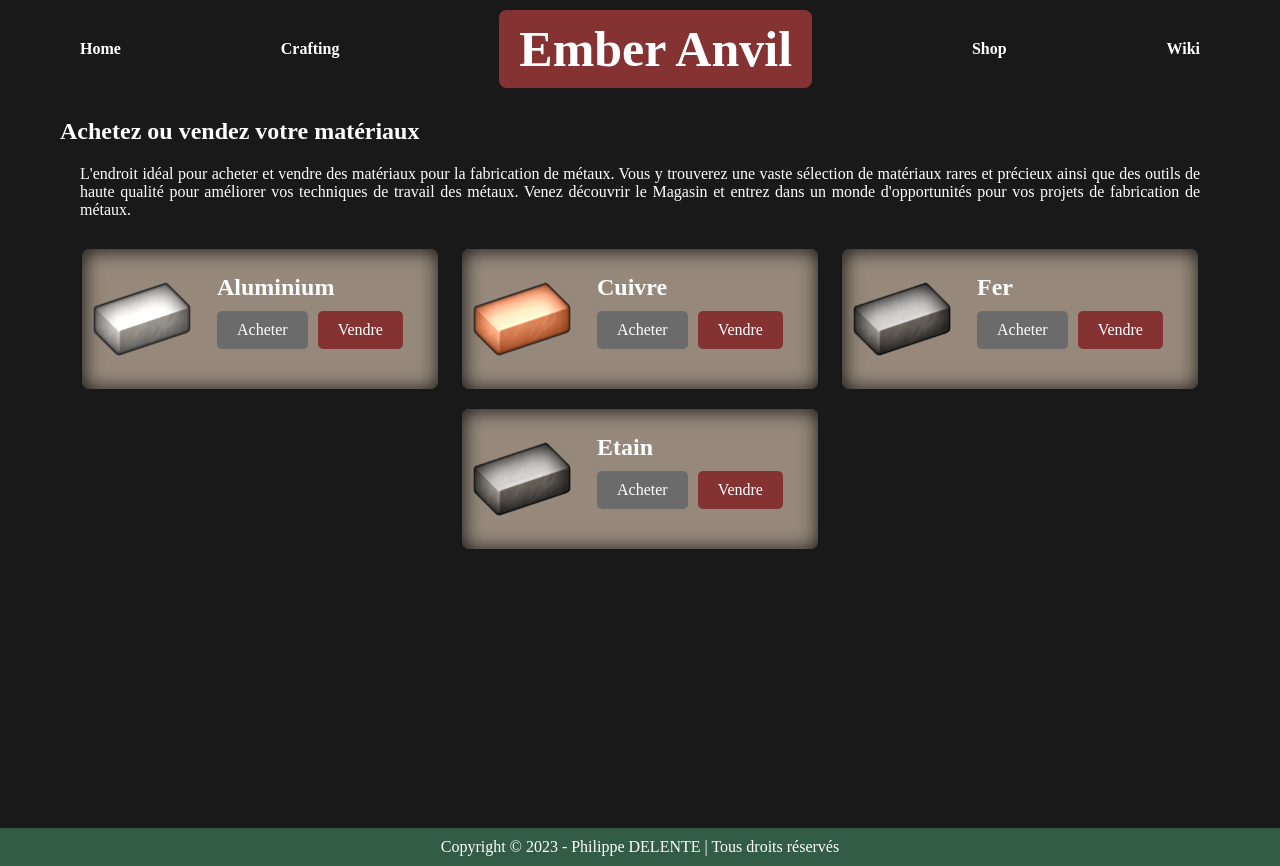
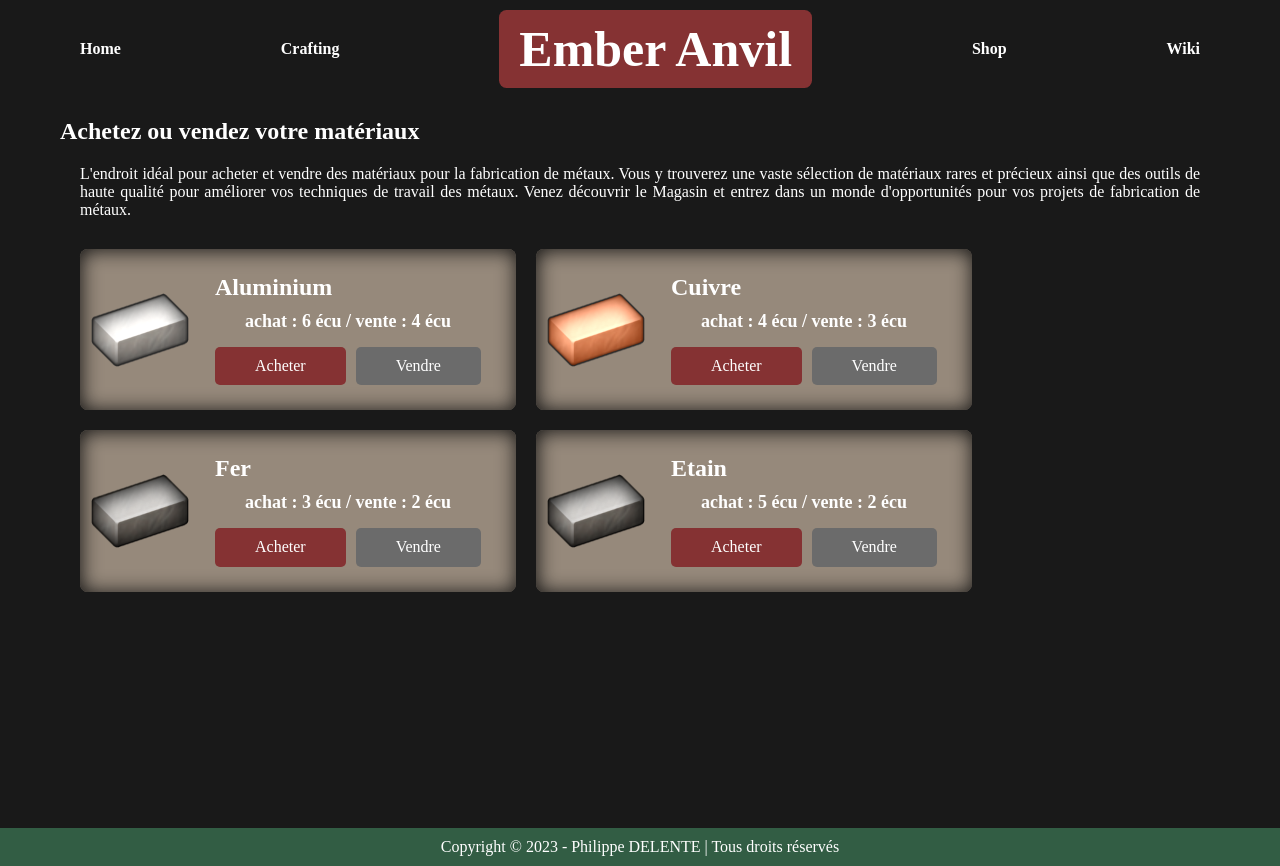
Before and after one commit to PhilDaiguille/Ember_Anvil, a Vue app: page /Shop in a window 1280 px wide. Built offline with nearby package versions, Linux system fonts and the light colour scheme; a web font is replaced by a local one.

Commit message:
add price

```diff
--- a/src/components/Material.json
+++ b/src/components/Material.json
@@ -3,22 +3,30 @@
     {
       "nom": "Aluminium",
       "image": "./assets/Material/aluminium.png",
-      "description": "Le métal des cieux, léger comme une plume et résistant comme un dragon. L'aluminium est idéal pour les armures et les armes volantes, et est également très utilisé dans la construction de golems d'acier."
+      "description": "Le métal des cieux, léger comme une plume et résistant comme un dragon. L'aluminium est idéal pour les armures et les armes volantes, et est également très utilisé dans la construction de golems d'acier.",
+      "achat": "6 écu",
+      "vente" :"4 écu"
     },
     {
       "nom": "Cuivre",
       "image": "./assets/Material/cuivre.png",
-      "description": "Le métal du feu et de la passion, capable de conduire les énergies les plus puissantes. Le cuivre est parfait pour les enchantements électriques et la fabrication de runes, et est également très prisé des alchimistes pour ses propriétés magiques."
+      "description": "Le métal du feu et de la passion, capable de conduire les énergies les plus puissantes. Le cuivre est parfait pour les enchantements électriques et la fabrication de runes, et est également très prisé des alchimistes pour ses propriétés magiques.",
+      "achat": "4 écu",
+      "vente" :"3 écu"
     },
     {
       "nom": "Fer",
       "image": "./assets/Material/fer.png",
-      "description": "Le métal de la terre et de la force brute, forgé par les nains des montagnes les plus profondes. Le fer est la base de toute création, du simple clou jusqu'à l'épée du roi. Mais attention, sa pureté peut varier grandement et seul un forgeron d'élite peut le travailler avec maîtrise."
+      "description": "Le métal de la terre et de la force brute, forgé par les nains des montagnes les plus profondes. Le fer est la base de toute création, du simple clou jusqu'à l'épée du roi. Mais attention, sa pureté peut varier grandement et seul un forgeron d'élite peut le travailler avec maîtrise.",
+      "achat": "3 écu",
+      "vente" :"2 écu"
     },
     {
       "nom": "Etain",
       "image": "./assets/Material/fer.png",
-      "description": "Le métal de la terre et de la force brute, forgé par les nains des montagnes les plus profondes. Le fer est la base de toute création, du simple clou jusqu'à l'épée du roi. Mais attention, sa pureté peut varier grandement et seul un forgeron d'élite peut le travailler avec maîtrise."
+      "description": "Le métal de la terre et de la force brute, forgé par les nains des montagnes les plus profondes. Le fer est la base de toute création, du simple clou jusqu'à l'épée du roi. Mais attention, sa pureté peut varier grandement et seul un forgeron d'élite peut le travailler avec maîtrise.",
+      "achat": "5 écu",
+      "vente" :"2 écu"
     }
   ]
 }
--- a/src/components/ShopCard.vue
+++ b/src/components/ShopCard.vue
@@ -3,6 +3,7 @@
     <img :src="item.image" :alt="item.nom" />
     <figcaption>
       <h2>{{ item.nom }}</h2>
+      <p class="prix">achat : {{ item.achat }} / vente : {{ item.vente}}</p>
       <input type="submit" value="Acheter" />
       <input type="submit" value="Vendre" />
     </figcaption>
@@ -22,10 +23,18 @@ export default {
 </script>
 
 <style>
+main section div.row figure figcaption p.prix{
+  border: none;
+  font-size: 1.8rem;
+  font-weight: bold;
+  padding: 0rem 0rem;
+  text-align: center;
+  box-shadow: none;
+}
 main .row figure {
   padding: 2rem;
   display: flex;
-  margin: 1rem;
+  margin: 1rem !important;
   border-radius: 0.75rem;
   background-color: var(--khaki);
   box-shadow: inset 0.1rem 0.1rem 2rem #111;
@@ -47,10 +56,12 @@ main .row figure figcaption p {
   background-color: --var(dun);
 }
 main .row figure figcaption input[type="submit"] {
-  padding: 1rem 2rem;
+  padding: 1rem 4rem;
   margin: 0.5rem;
   cursor: pointer;
   border-radius: 0.5rem;
+  display: inline-block;
+  max-width: 50%;
 }
 main .row figure figcaption input:nth-child(3) {
   background-color: var(--auburn);
```
